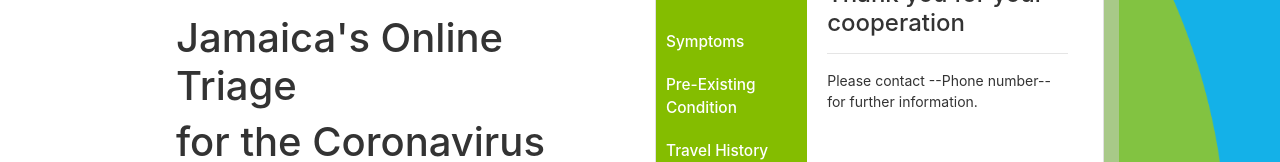
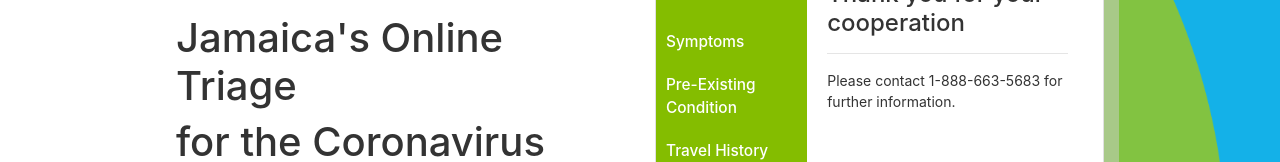
Before and after one commit to Hendricks-3D/Covid-19Assessment-Tool, an Angular app: page /confirmation in a window 1280 px wide. Shown: the part 139-301 px from the top of the page. Built offline with nearby package versions, Linux system fonts and the light colour scheme.

Commit message:
cell number added

```diff
--- a/src/app/Components/confirmation-page/confirmation-page.component.html
+++ b/src/app/Components/confirmation-page/confirmation-page.component.html
@@ -5,7 +5,7 @@
 
 <hr class="line">
 
-<p> Please contact --Phone number-- for further information.</p>
+<p> Please contact 1-888-663-5683 for further information.</p>
 
 
 
```
